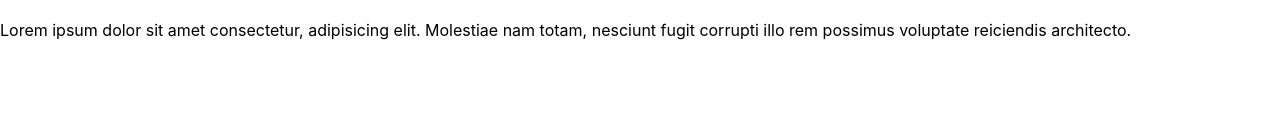
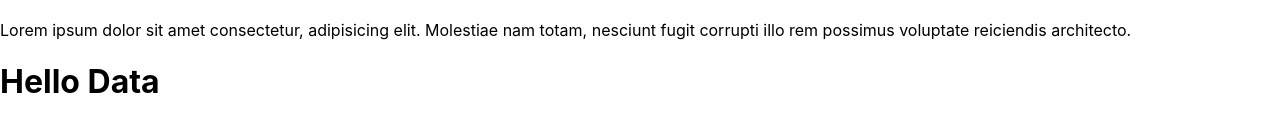
Before and after one commit to DerpNerdd/first_react, a React (Create React App) app: page /test in a window 1280 px wide. Shown: the part 525-656 px from the top of the page. Built offline with nearby package versions, Linux system fonts and the light colour scheme.

Commit message:
Reacting

```diff
--- a/package.json
+++ b/package.json
@@ -9,7 +9,8 @@
     "react": "^18.3.1",
     "react-dom": "^18.3.1",
     "react-icons": "^5.3.0",
-    "react-scripts": "5.0.1",
+    "react-router-dom": "^6.28.0",
+    "react-scripts": "^5.0.1",
     "web-vitals": "^2.1.4"
   },
   "scripts": {
--- a/src/index.js
+++ b/src/index.js
@@ -1,14 +1,25 @@
 import React from 'react';
 import ReactDOM from 'react-dom/client';
-import './index.css';
-import App from './App';
-import Test from './test';
+import './pages/css/index.css';
+import App from './pages/App';
+import Test from './pages/test';
+import { createBrowserRouter, RouterProvider } from 'react-router-dom';
 
+const router = createBrowserRouter([
+  {
+    path: '/',
+    element: <App />,
+  },
+  {
+    path: '/test',
+    element: <Test />,
+  },
+  // Add more routes here...
+])
 const root = ReactDOM.createRoot(document.getElementById('root'));
 root.render(
   <React.StrictMode>
-    {/* <App /> */}
-    <Test />
+    <RouterProvider router={router}/>
   </React.StrictMode>
 );
 
--- a/src/App.jsx
+++ b/src/pages/App.jsx
@@ -1,7 +1,8 @@
-import logo from './logo.svg';
-import './App.css';
+import logo from './images/logo.svg';
+import './css/App.css';
 
 function App() {
+  let name =  'Tester'
   return (
     <div className="App">
       <header className="App-header">
--- a/src/test.jsx
+++ b/src/pages/test.jsx
@@ -1,11 +1,12 @@
 import { MdLightbulb } from "react-icons/md";
 import { IoLogoDiscord } from "react-icons/io5";
-import Question from "./Question";
+import Question from "../components/Question";
 
 function Test(){
     const sport = "Baseball"
     let src = "https://pbs.twimg.com/profile_images/1610231810201636870/Nj3OUXrQ_400x400.jpg"
     let w = "250", h = "250", alt = "Oneshot Nico"
+    let triggered = [1, 2, 3]
     let info = "Lorem ipsum dolor sit amet consectetur, adipisicing elit. Molestiae nam totam, nesciunt fugit corrupti illo rem possimus voluptate reiciendis architecto."
     return(
         <>
@@ -16,6 +17,11 @@ function Test(){
         <button><MdLightbulb  size="250px" style= {{backgroundColor: "purple", color:"yellow"}} /></button>
         <h1><IoLogoDiscord /></h1>
         <Question title="Bojack Horseman" info={info} />
+
+        {
+            triggered.length > 0 ? <h1>Hello Data</h1>: <h1>Nothing Found </h1>
+        }
+
         </>
     )
 }
```
Also changed, not shown: src/components/Question.jsx (renamed from src/Question.jsx), src/pages/css/App.css (renamed from src/App.css), src/pages/css/index.css (renamed from src/index.css), src/pages/images/logo.svg (renamed from src/logo.svg), 1 other file (tests, documents, lock files or other folders).
